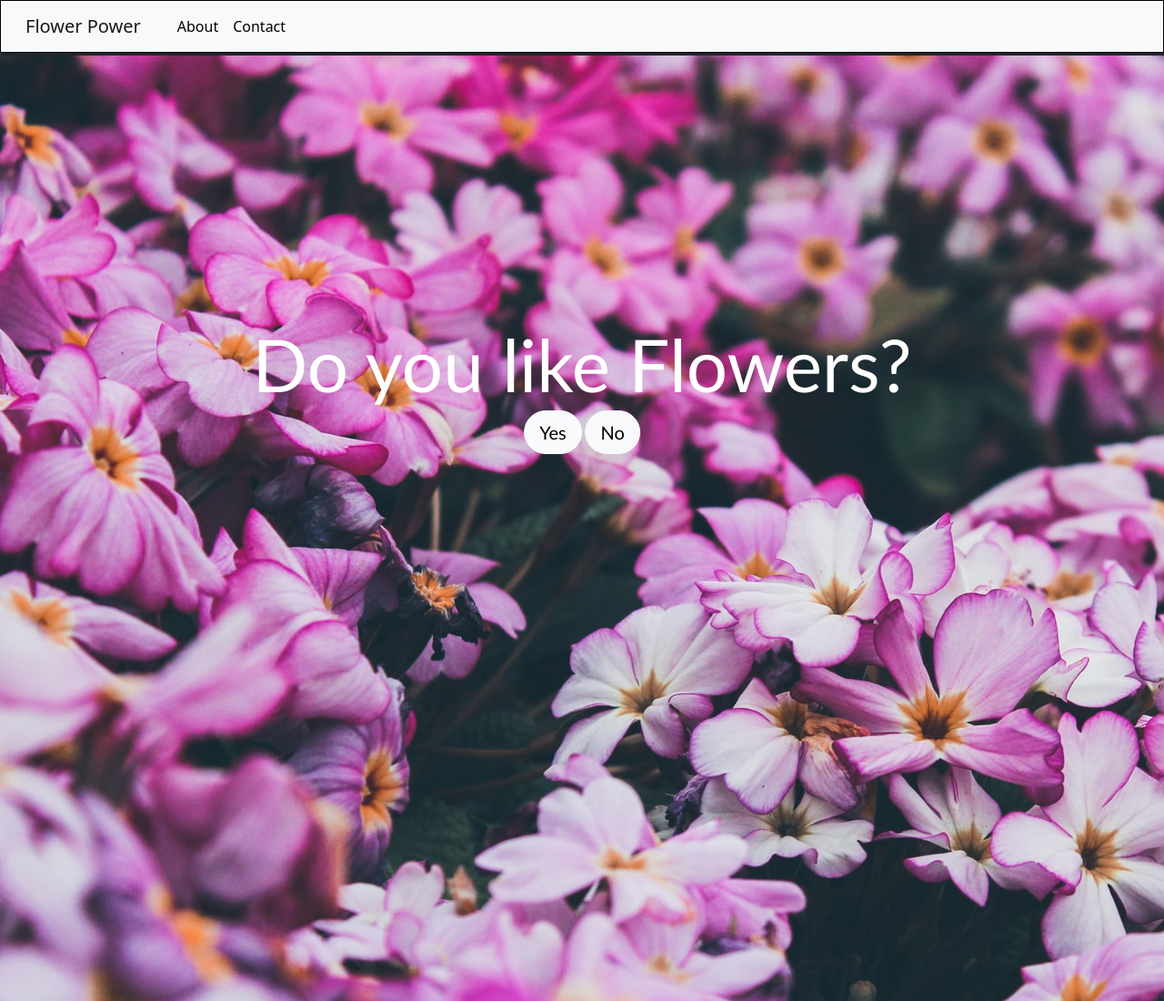
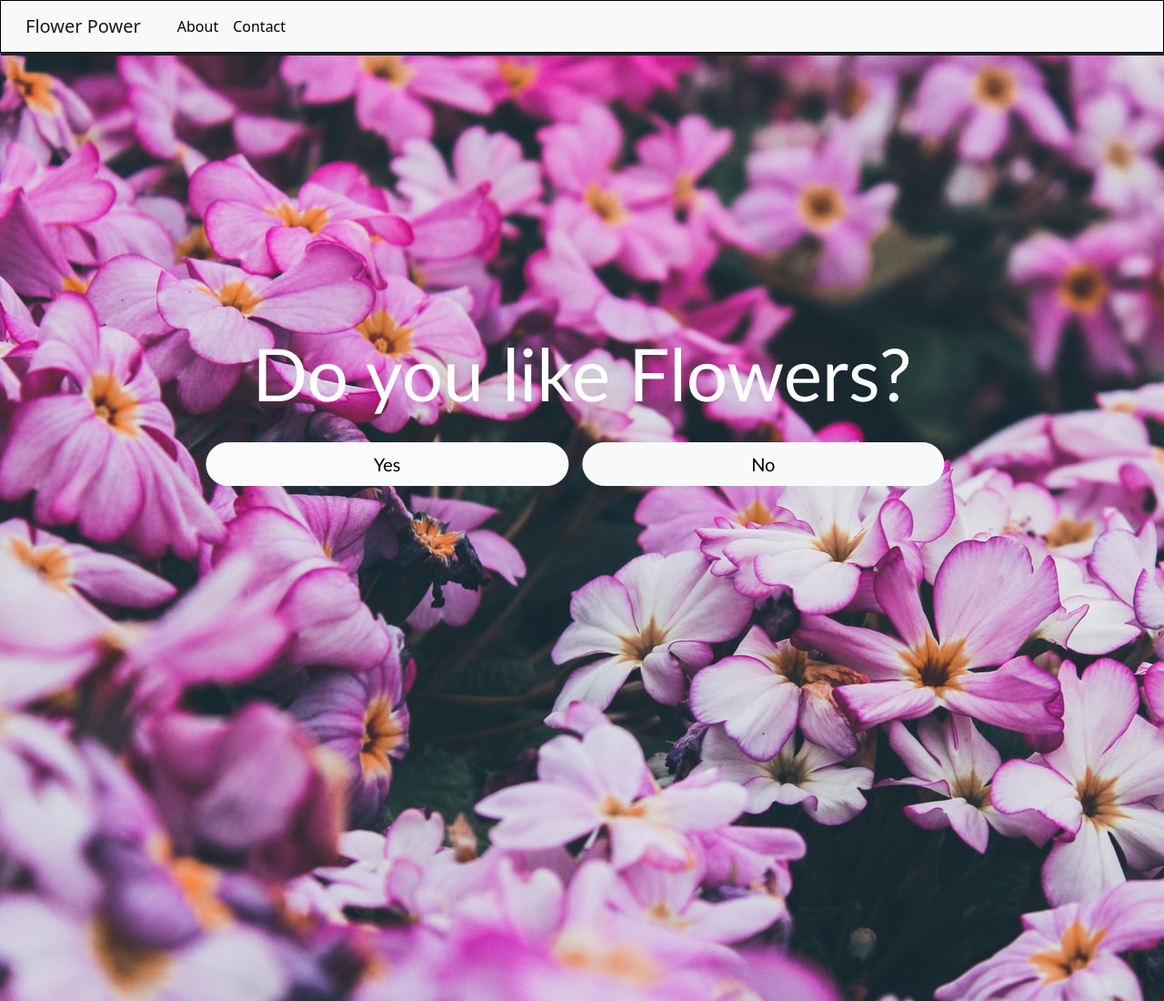
Before and after one commit to rbidon/First_VS_Code_Project, a plain HTML site: page index.html in a window 1280 px wide. Shown: the top 1100 px of the page at 91% size. Drawn offline with nearby package versions, Linux system fonts and the light colour scheme.

Commit message:
Clean up page + Final project ready to post in the chat

```diff
--- a/index.html
+++ b/index.html
@@ -18,7 +18,7 @@
 
 <body>
     <header>
-        <nav id="navbar" class="navbar navbar-expand-lg navbar-light bg-light">
+        <nav id="navbar" class="navbar fixed-top navbar-expand-lg navbar-light bg-light">
             <div class="container-fluid">
               <a class="navbar-brand" href="./index.html">Flower Power</a>
               <button class="navbar-toggler" type="button" data-bs-toggle="collapse" data-bs-target="#navbarNavAltMarkup" aria-controls="navbarNavAltMarkup" aria-expanded="false" aria-label="Toggle navigation">
@@ -41,9 +41,9 @@
                <div class="titlebackground">
         <img src="resources/images/siora-photography-5gTSCkO5_xQ-unsplash.jpg" alt="Flower">
          <h1 class="heading-question display-1 text-center centered col-12"> Do you like Flowers?</h1>
-            <div class="questions text-center justify-content-center centered">
-            <a class="question text-center btn btn-lg active btn-light rounded-pill" href="#flower-collection" role="button" >Yes</a>
-            <a role="button" class="question btn btn-lg btn-light rounded-pill" href="#nosection">No</a>
+            <div class="answer text-center justify-content-center centered">
+            <a class=" answer questionyes text-center btn btn-lg active btn-light rounded-pill" href="#flower-collection" role="button" >Yes</a>
+            <a role="button" class=" answer questionno btn btn-lg btn-light rounded-pill" href="#nosection">No</a>
           </div>
           </div>
         </div>
--- a/resources/css/style.css
+++ b/resources/css/style.css
@@ -30,11 +30,24 @@ nav {
     font-weight: bolder;
     font-family: 'Trebuchet MS', 'Lucida Sans Unicode', 'Lucida Grande', 'Lucida Sans', Arial, sans-serif;
     color:white;
+    margin-top:10px;
 }
 .questions {
     margin-top: 75px;
     margin-bottom: 200px;
     padding: 10px;
+}
+.answer{
+width: 69%;
+border:none;
+padding: 14px 28px;
+margin-bottom:50px;
+margin-right: 15px;
+margin-top: 90px;
+display: inline-flex;
+justify-content: center;
+
+
 }
 
 .heading+img {
@@ -125,11 +138,16 @@ nav {
     .aboutus {
         background-color: #f5f1f1;
         width: 100%;
-        height: 200px;;
+        height: 300px;
     }
     .aboutslogan {
         font-style: italic;
         color: #7e39b6
+    }
+    .photobackground {
+        background-color: #f6e5ed;
+        width: 100%;
+        height: 300px;
     }
     .teamphoto {
         width: 100%;
```
Also changed, not shown: about.html (+10 -6 lines).
